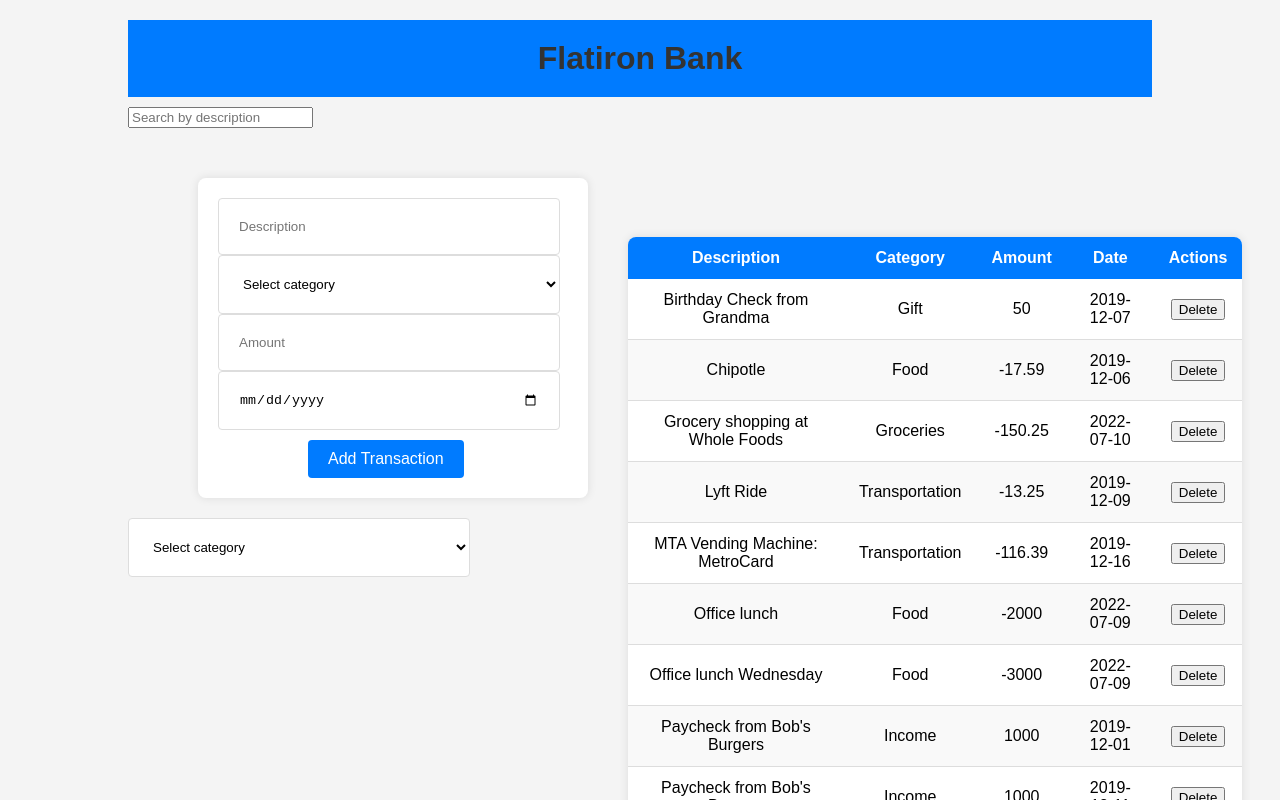
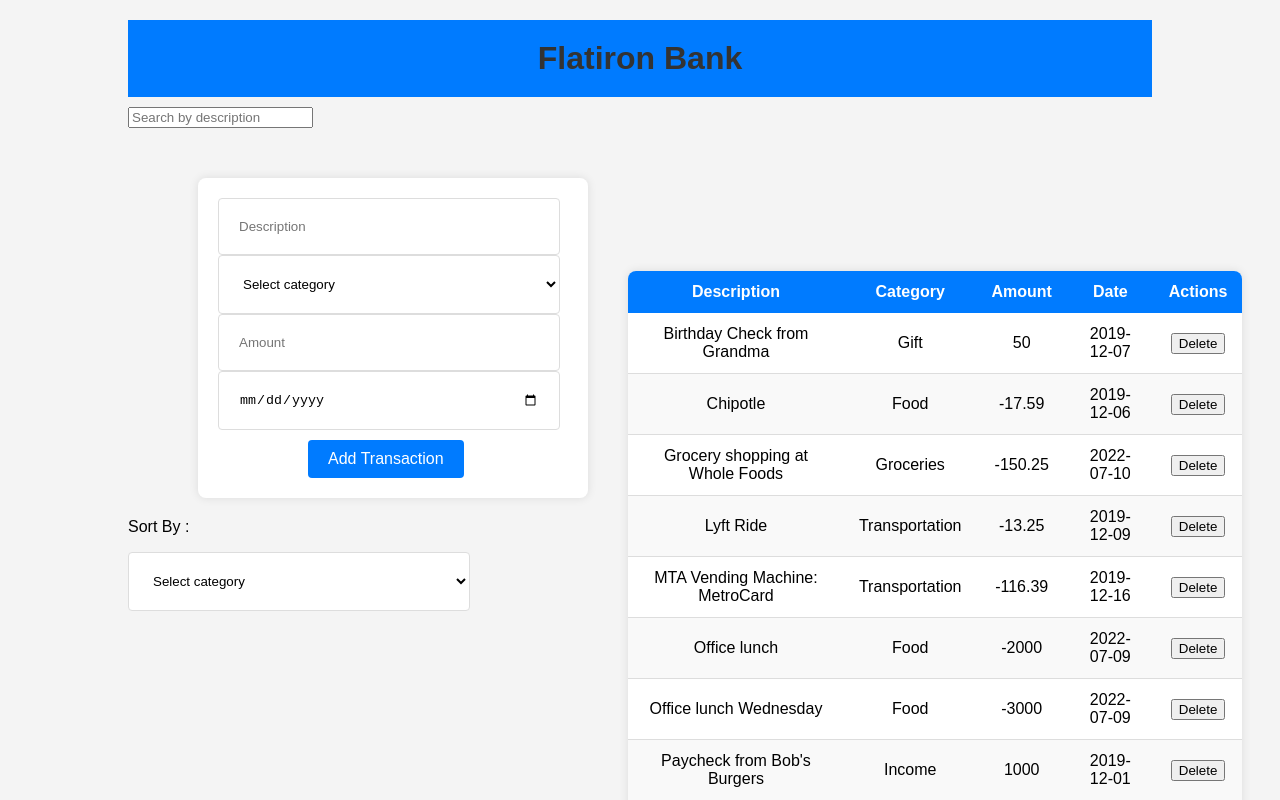
Before and after one commit to code-iddih/task-phase2-week-01-code-challenge, a React (Create React App) app: page / in a window 1280 px wide. Shown: the top 800 px of the page. Built offline with nearby package versions, Linux system fonts and the light colour scheme; data requests are answered from the project's data file.

Commit message:
Adding Class Name

```diff
--- a/src/components/App.js
+++ b/src/components/App.js
@@ -55,6 +55,7 @@ function App() {
       <SearchBar setSearchTerm={setSearchTerm} />
       <TransactionForm addTransaction={addTransaction} />
       <div className="category-filter">
+        <p id='sort'>Sort By :</p>
         <select value={selectedCategory} onChange={handleCategoryChange}>
           <option value="" disabled>Select category</option>
           <option value="Entertainment">Entertainment</option>
@@ -67,6 +68,7 @@ function App() {
           <option value="Transportation">Transportation</option>
         </select>
       </div>
+      <div className='transaction-table'>
       <TransactionTable
         transactions={transactions}
         searchTerm={searchTerm}
@@ -77,6 +79,7 @@ function App() {
         deleteTransaction={deleteTransaction}
         selectedCategory={selectedCategory}
       />
+      </div>
     </div>
   );
 }
```
